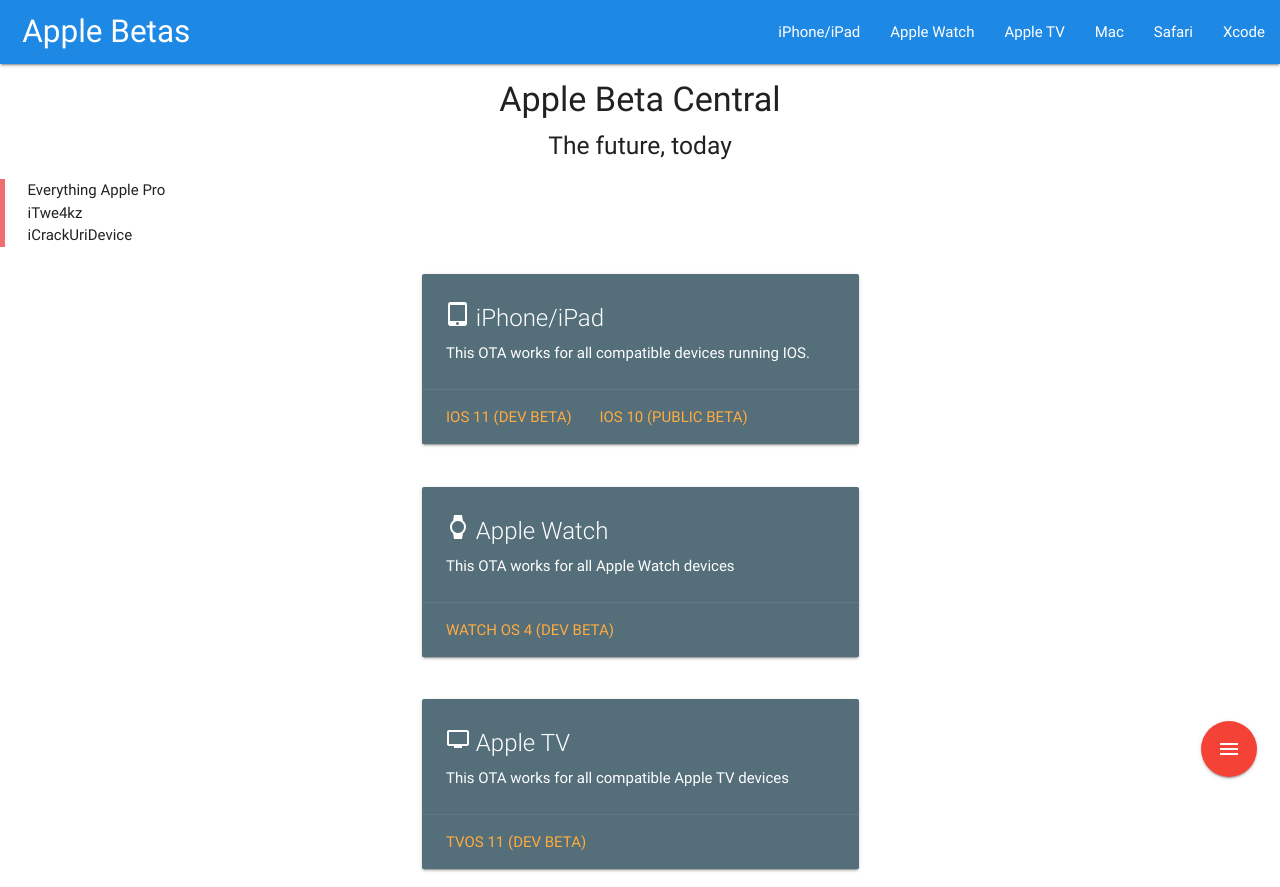
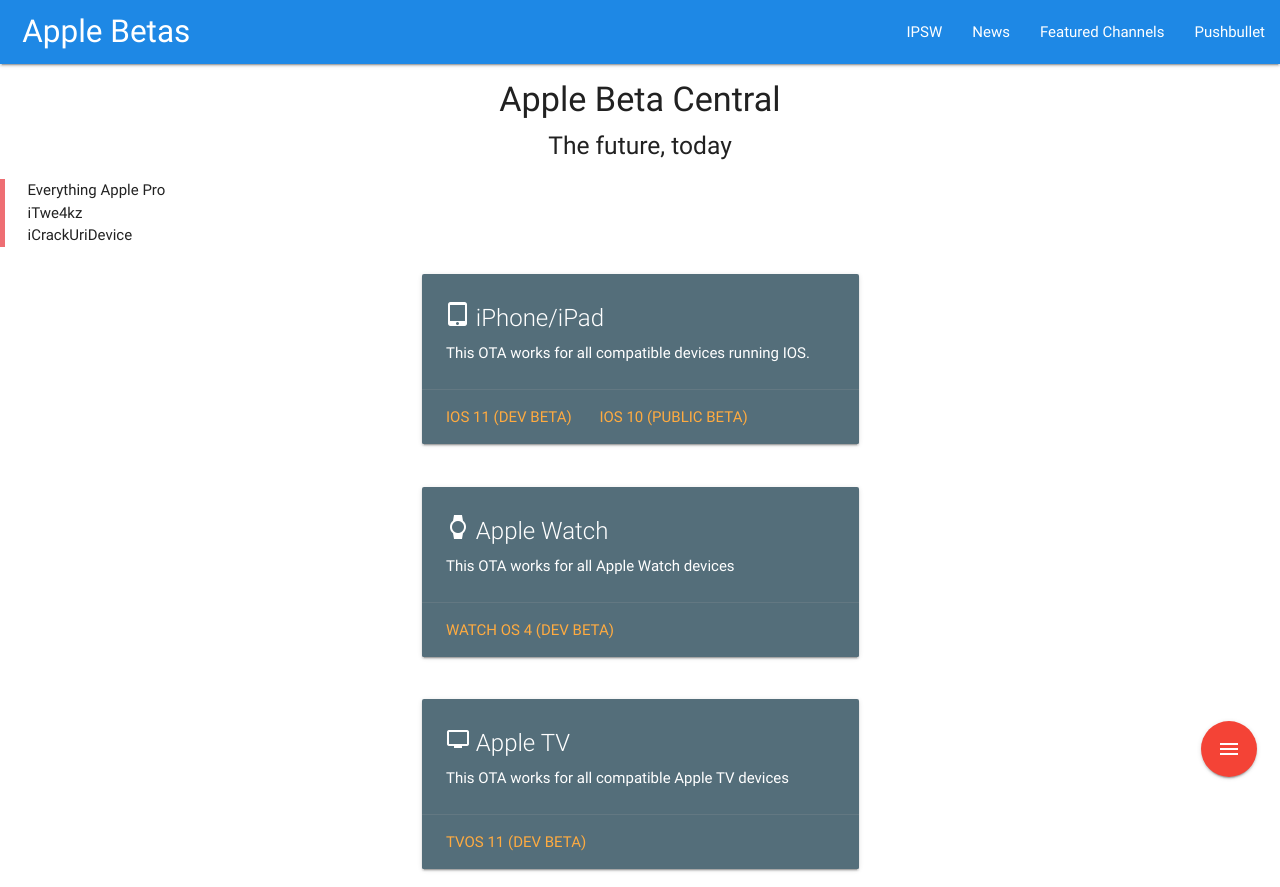
Before and after one commit to Silicon-Central/AppleBetas, a plain HTML site: page index.html in a window 1280 px wide. Shown: the top 887 px of the page. Drawn offline with nearby package versions, Linux system fonts and the light colour scheme.

Commit message:
Update index.html

```diff
--- a/index.html
+++ b/index.html
@@ -2,8 +2,8 @@
  <html>
    <head>
      <!--Import Google Icon Font-->
-     <link href="http://fonts.googleapis.com/icon?family=Material+Icons" rel="stylesheet">
-      <!--Import Amamations-->
+<link href="https://fonts.googleapis.com/icon?family=Material+Icons" rel="stylesheet">
+    <!--Import Amamations-->
      <link rel="stylesheet" href="https://cdnjs.cloudflare.com/ajax/libs/animate.css/3.5.2/animate.min.css">
      <!--Import materialize.css-->
      <link type="text/css" rel="stylesheet" href="css/materialize.min.css"  media="screen,projection"/>
@@ -16,12 +16,10 @@
          <div class="nav-wrapper #1e88e5 blue darken-1">
           &#160&#160&#160&#160&#160&#160<a href="#" class="brand-logo" id="top" onclick="reload()">Apple Betas</a>
            <ul id="nav-mobile" class="right hide-on-med-and-down">
-             <li><a href="#">iPhone/iPad</a></li>
-             <li><a href="#">Apple Watch</a></li>
-             <li><a href="#">Apple TV</a></li>
-             <li><a href="#">Mac</a></li>
-             <li><a href="#">Safari</a></li>
-             <li><a href="#">Xcode</a></li>
+             <li><a href="#">  <a class="tooltipped" data-position="bottom" data-delay="50" data-tooltip="Download the update from your computer!">IPSW</a></a></li>
+             <li><a href="#"><a class="tooltipped" data-position="bottom" data-delay="50" data-tooltip="Get up to date with Apple!">News</a></a></li>
+             <li><a href="#"><a href="#"><a class="tooltipped" data-position="bottom" data-delay="50" data-tooltip="Subscribe to the best Apple Channels!">Featured Channels</a></a></li>
+             <li><a href="#"><a href="#"><a class="tooltipped" data-position="bottom" data-delay="50" data-tooltip="Get Pushbullet Notifications when a new update is released!">Pushbullet</a></a></li>
            </ul>
          </div>
        </nav>
```
